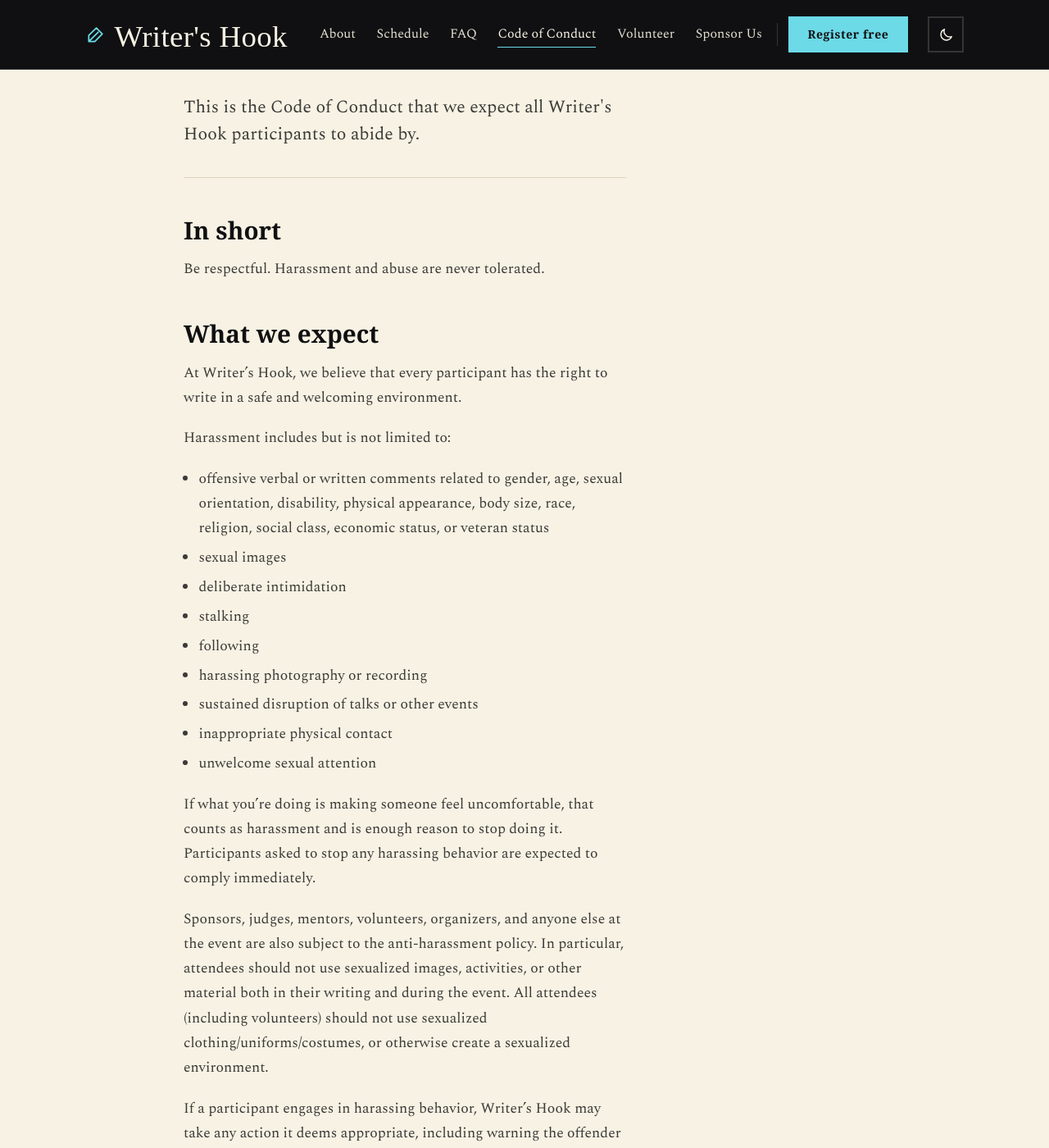
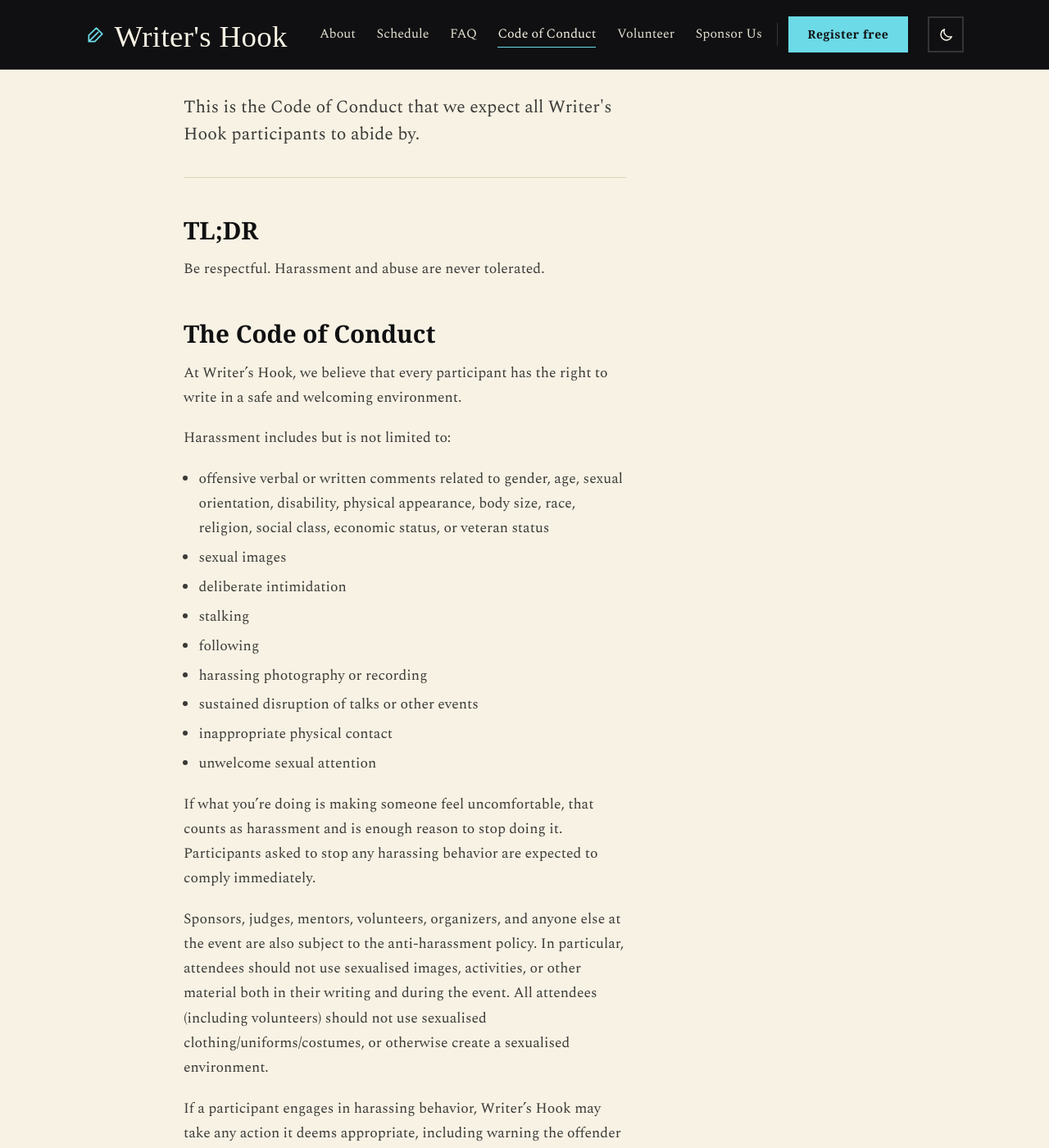
Before and after one commit to Writer-s-Hook/Website, a Jekyll site: the page built from conduct.md, in a window 1280 px wide and 1400 px high, scrolled down 313 px. Shown: the whole window at 82% size. Built offline with Jekyll 4.4.1, drawn with Linux system fonts in a browser that asks for light colours; some web fonts are replaced; some of the changed text lies outside the part shown.

Commit message:
Revert "Drop the FAQ's stacked label, and match the conduct page to house style"
This reverts commit b2a4c064144667a08d57a0826624ebf3c279038c.

```diff
--- a/_layouts/page.html
+++ b/_layouts/page.html
@@ -3,9 +3,7 @@
 ---
 <article class="page-body">
   <div class="container measure">
-    {%- comment -%} An explicitly empty eyebrow means the page wants none;
-         omitting the key still falls back to the title. {%- endcomment -%}
-    {% unless page.eyebrow == "" %}<p class="eyebrow">{{ page.eyebrow | default: page.title }}</p>{% endunless %}
+    <p class="eyebrow">{{ page.eyebrow | default: page.title }}</p>
     <h1 class="page-title">{{ page.headline | default: page.title }}</h1>
     {% if page.standfirst %}<p class="standfirst">{{ page.standfirst }}</p>{% endif %}
 
--- a/conduct.md
+++ b/conduct.md
@@ -12,11 +12,11 @@
   procedures for reporting a concern.
 ---
 
-## In short
+## TL;DR
 
 Be respectful. Harassment and abuse are never tolerated.
 
-## What we expect
+## The Code of Conduct
 
 At Writer's Hook, we believe that every participant has the right to write in a safe and welcoming environment.
 
@@ -34,13 +34,13 @@
 
 If what you're doing is making someone feel uncomfortable, that counts as harassment and is enough reason to stop doing it. Participants asked to stop any harassing behavior are expected to comply immediately.
 
-Sponsors, judges, mentors, volunteers, organizers, and anyone else at the event are also subject to the anti-harassment policy. In particular, attendees should not use sexualized images, activities, or other material both in their writing and during the event. All attendees (including volunteers) should not use sexualized clothing/uniforms/costumes, or otherwise create a sexualized environment.
+Sponsors, judges, mentors, volunteers, organizers, and anyone else at the event are also subject to the anti-harassment policy. In particular, attendees should not use sexualised images, activities, or other material both in their writing and during the event. All attendees (including volunteers) should not use sexualised clothing/uniforms/costumes, or otherwise create a sexualised environment.
 
 If a participant engages in harassing behavior, Writer's Hook may take any action it deems appropriate, including warning the offender or expulsion from the event or online platforms being used during the write-a-thon with no eligibility for reimbursement, refund or swag of any type.
 
 If you are being harassed, notice that someone else is being harassed, or have any other concerns, please contact [{{ site.conduct_email }}](mailto:{{ site.conduct_email }}) using the reporting procedures defined below. We expect participants to follow these rules.
 
-## Reporting a concern
+## Reporting Procedures
 
 <div class="callout" markdown="1">
 If you feel uncomfortable or think there may be a potential violation of the code of conduct, please report it immediately using one of the following methods. All reporters have the right to remain anonymous.
@@ -50,6 +50,8 @@
 
 Writer's Hook reserves the right to revise, make exceptions to, or otherwise amend these policies in whole or in part.
 
-Last reviewed: {{ site.conduct_reviewed }}.
+Last Reviewed: {{ site.conduct_reviewed }}.
+
+---
 
 See also our [AI policy]({{ '/ai/' | relative_url }}), which covers the use of generative tools at the event.
```
Also changed, not shown: faq.md (+1 -1 lines).
